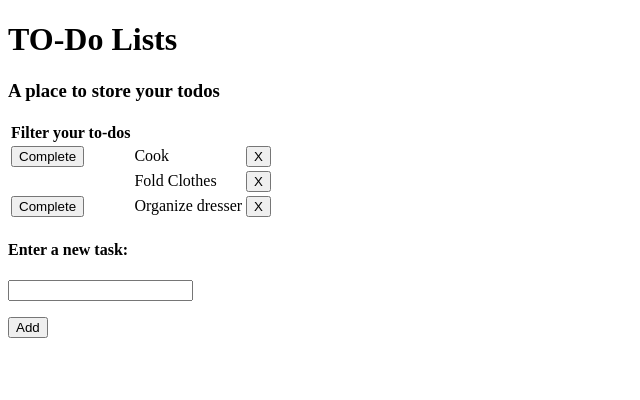
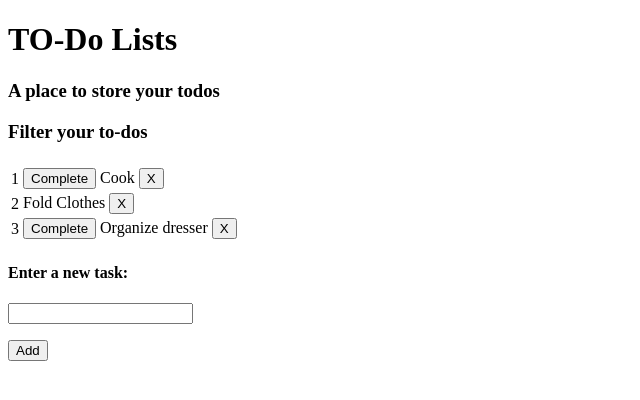
Before and after one commit to div-pala/todolist, an Angular app: page / in a window 1280 px wide. Shown: the top 400 px of the page, without its empty margins (0-640 px from the left). Built offline with nearby package versions, Linux system fonts and the light colour scheme.

Commit message:
Refactored Code

```diff
--- a/src/app/components/todo-form/todo-form.component.ts
+++ b/src/app/components/todo-form/todo-form.component.ts
@@ -20,6 +20,5 @@ export class TodoFormComponent implements OnInit {
     const newTask:Todo = {task:newTaskName, completed:false};
     console.log("New task name is = ", newTaskName);
     this.saveEvent.emit(newTask);
-    // return newTask;
   }
 }
--- a/src/app/components/todo-item/todo-item.component.html
+++ b/src/app/components/todo-item/todo-item.component.html
@@ -1,18 +1,5 @@
-<table>
-    <thead>
-        <th>Filter your to-dos</th>
-    </thead>
-    <tbody>
-        <tr *ngFor="let todoItem of todoItems; index as i">
-            <td>
-                <div *ngIf="!(todoItem.completed)">
-                    <button type="button" (click)="completeTask(todoItem)">Complete</button>
-                </div>
-            </td>
-            <td>{{todoItem.task}}</td>
-            <td><button type="button" (click)="removeTask(todoItem)">X</button></td>
-        </tr>
-    </tbody>
-</table>
-<!-- <app-todo-form [todoItems]="todoItems" (saveEvent)= addTask($event)></app-todo-form> -->
-<app-todo-form (saveEvent)= addTask($event)></app-todo-form>
+<div>
+   <button *ngIf="!(todoItem.completed)" type="button" (click)="markAsCompletedEvent()">Complete</button>
+        {{todoItem.task}}
+    <button type="button" (click)="removedEvent()">X</button>
+</div>
--- a/src/app/components/todo-item/todo-item.component.ts
+++ b/src/app/components/todo-item/todo-item.component.ts
@@ -8,34 +8,20 @@ import { Todo } from 'src/app/interfaces/todo';
 })
 export class TodoItemComponent implements OnInit {
   @Input() todoItems:Todo[]=[];
-  @Output() markItemAsCompleteEvent = new EventEmitter<void>();
-  @Output() markItemAsRemovedEvent = new EventEmitter<void>();
+  @Input() todoItem:Todo ={task: '', completed: false};
+  @Output() markItemAsCompleteEvent = new EventEmitter<string>();
+  @Output() markItemAsRemovedEvent = new EventEmitter<string>();
 
   constructor() { }
 
   ngOnInit(): void {
   }
 
-  completeTask(todoItem:Todo):void{
-    todoItem.completed = true;
-    console.log("Inside completeTask method", todoItem.completed);
+  markAsCompletedEvent():void{
+    this.markItemAsCompleteEvent.emit(this.todoItem.task);
   }
 
-  addTask(newTaskName:Todo):void{
-    console.log("Inside addTask method");
-   this.todoItems.push(newTaskName);
-  }
-
-  removeTask(todoItem:Todo):void{
-    let task = this.todoItems.filter(t => t.task === todoItem.task);
-    console.log("Inside removeTask - task to remove is", task );
-    if(task!=undefined && this.todoItems.length > 0) {
-      for(let i=0; i < this.todoItems.length ; i++){
-        let matchFound = this.todoItems[i].task === todoItem.task;
-        if(matchFound){
-          this.todoItems.splice(i, 1);
-       }
-      }
-    }
+  removedEvent():void{
+    this.markItemAsRemovedEvent.emit(this.todoItem.task);
   }
 }
--- a/src/app/components/todo-list/todo-list.component.html
+++ b/src/app/components/todo-list/todo-list.component.html
@@ -1,22 +1,24 @@
+<div>
 <h1>TO-Do Lists</h1>
 <h3>A place to store your todos</h3>
-<!-- <table>
+<h3>Filter your to-dos</h3>
+<table>
     <thead>
-        <th>Filter your to-dos</th>
+        <th></th>
     </thead>
     <tbody>
         <tr *ngFor="let todoItem of todoItems; index as i">
+            <td>{{i+1}}</td>
             <td>
-                <div *ngIf="!(todoItem.completed)">
-                    <button> Complete</button>
-                </div>
-            </td>
-            <td>{{todoItem.task}}</td>
-            <td><button>X</button></td>
+                <app-todo-item
+                  [todoItem]="todoItem"
+                  (markItemAsCompleteEvent)="completeTask($event, i)"
+                  (markItemAsRemovedEvent)="removeTask($event)"
+                ></app-todo-item>
+              </td>
         </tr>
     </tbody>
 </table>
-<app-todo-form [todoItems]="todoItems"></app-todo-form>
- -->
 
-<app-todo-item [todoItems]="todoItems"></app-todo-item>
+<app-todo-form (saveEvent)="addTask($event)"></app-todo-form>
+</div>
--- a/src/app/components/todo-list/todo-list.component.ts
+++ b/src/app/components/todo-list/todo-list.component.ts
@@ -12,10 +12,31 @@ export class TodoListComponent implements OnInit {
                        {task:'Fold Clothes', completed:true},
                        {task:'Organize dresser', completed:false}
                      ]
-
+  completedTodos: Todo[] = [];
   constructor() { }
 
-  ngOnInit(): void {
+  ngOnInit(): void {  }
+
+  addTask(newTaskName:Todo):void{
+    console.log("Inside addTask method");
+   this.todoItems.push(newTaskName);
   }
 
+  completeTask(todoItemName:string, i: number):void{
+    let completedItem = {task:todoItemName, completed:true};
+    console.log("Inside completeTask method", completedItem.completed);
+    this.todoItems[i]=completedItem;
+  }
+
+  removeTask(todoItemName:string):void{
+    console.log("Inside removeTask - task to remove is", todoItemName );
+    if(this.todoItems.length > 0) {
+      for(let i=0; i < this.todoItems.length ; i++){
+        let matchFound = this.todoItems[i].task === todoItemName;
+        if(matchFound){
+          this.todoItems.splice(i, 1);
+       }
+      }
+    }
+  }
 }
```
Also changed, not shown: src/app/components/todo-form/todo-form.component.html (+0 -8 lines).
